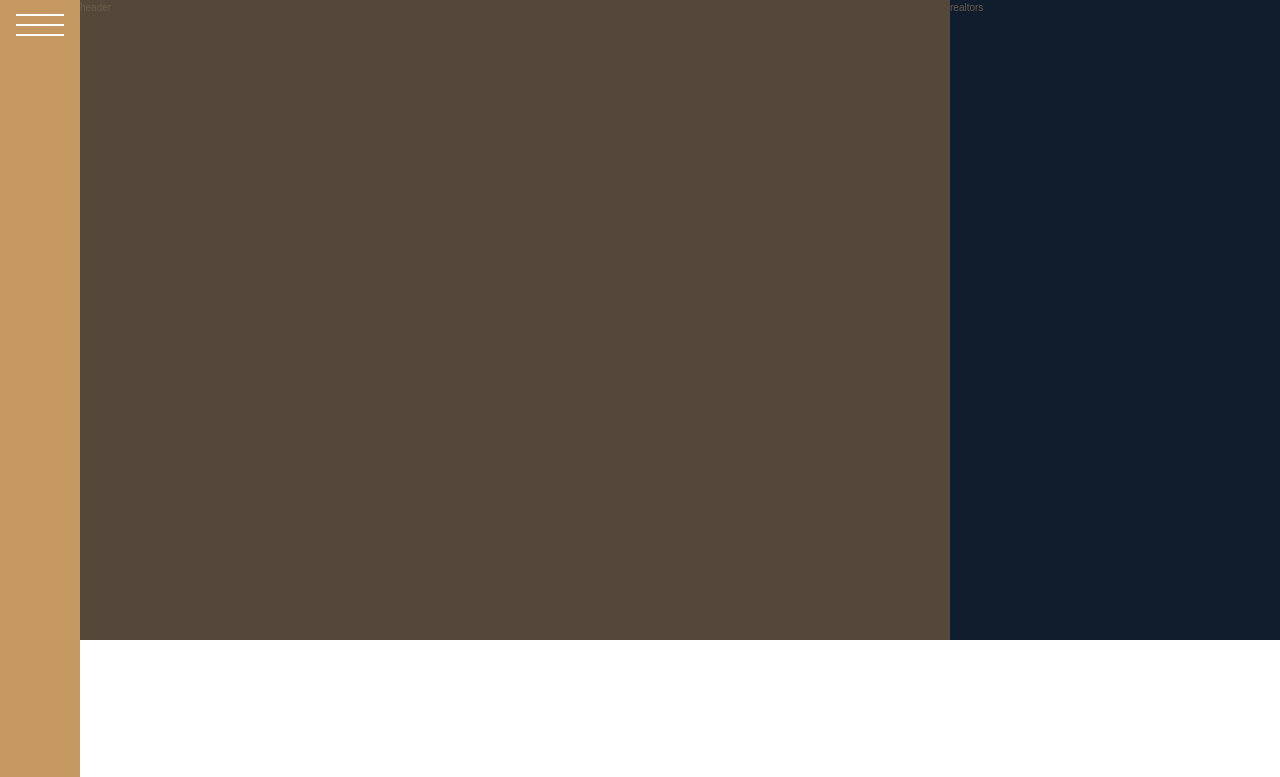
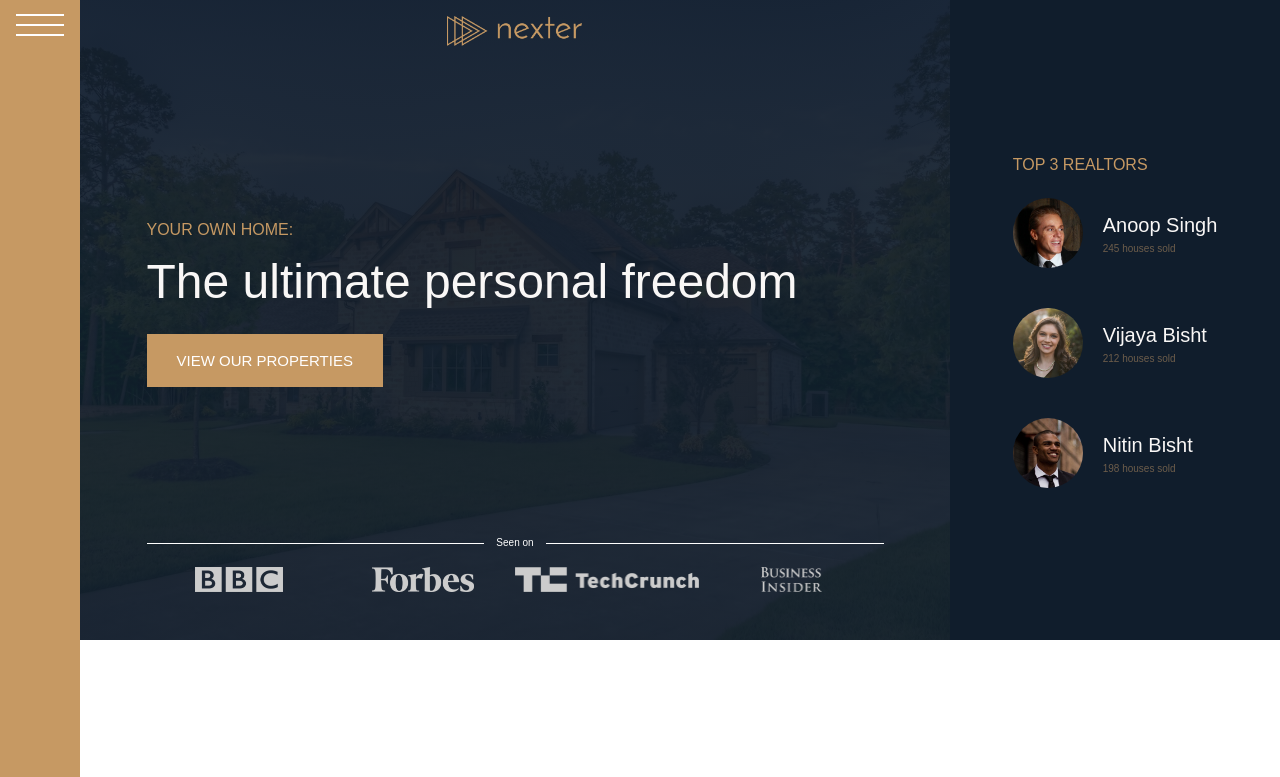
Before and after one commit to Anoop555777/home-retailer, a website: page index.html in a window 1280 px wide. Shown: the top 777 px of the page. Drawn offline with Linux system fonts and the light colour scheme.

Commit message:
add header

```diff
--- a/index.html
+++ b/index.html
@@ -18,8 +18,42 @@
     <div class="sidebar">
       <button class="nav-btn"></button>
     </div>
-    <header class="header">header</header>
-    <div class="realtors">realtors</div>
+    <header class="header">
+      <img src="img/logo.png" alt="Nexter logo" class="header__logo" />
+      <h3 class="heading-3">Your own home:</h3>
+      <h1 class="heading-1">The ultimate personal freedom</h1>
+      <button class="btn header__btn">View our properties</button>
+      <div class="header__seenon-text">Seen on</div>
+      <div class="header__seenon-logos">
+        <img src="img/logo-bbc.png" alt="Seen on logo 1" />
+        <img src="img/logo-forbes.png" alt="Seen on logo 2" />
+        <img src="img/logo-techcrunch.png" alt="Seen on logo 3" />
+        <img src="img/logo-bi.png" alt="Seen on logo 4" />
+      </div>
+    </header>
+    <div class="realtors">
+      <h3 class="heading-3">Top 3 Realtors</h3>
+      <div class="realtors__list">
+        <img src="img/realtor-1.jpeg" alt="Realtor 1" class="realtors__img" />
+        <div class="realtors__details">
+          <h4 class="heading-4 heading-4--light">Anoop Singh</h4>
+          <p class="realtors__sold">245 houses sold</p>
+        </div>
+
+        <img src="img/realtor-2.jpeg" alt="Realtor 2" class="realtors__img" />
+        <div class="realtors__details">
+          <h4 class="heading-4 heading-4--light">Vijaya Bisht</h4>
+          <p class="realtors__sold">212 houses sold</p>
+        </div>
+
+        <img src="img/realtor-3.jpeg" alt="Realtor 3" class="realtors__img" />
+        <div class="realtors__details">
+          <h4 class="heading-4 heading-4--light">Nitin Bisht</h4>
+          <p class="realtors__sold">198 houses sold</p>
+        </div>
+      </div>
+    </div>
+
     <section class="features">
       <div class="feature">
         <svg class="feature__icon">
--- a/sass/_header.scss
+++ b/sass/_header.scss
@@ -1,4 +1,63 @@
 .header {
   background-color: $color-grey-dark-1;
-  grid-column: full-start/col-start 7 ;
+  grid-column: full-start/col-start 7;
+  background-image: linear-gradient(
+      rgba($color-secondary, 0.93),
+      rgba($color-secondary, 0.93)
+    ),
+    url(../img/hero.jpeg);
+  background-size: cover;
+  background-position: center;
+  display: grid;
+  padding: 4.8rem;
+  padding-top: 1.6rem;
+  grid-template-rows: 1fr min-content 6rem 1fr;
+  grid-row-gap: 1.6rem;
+  grid-template-columns: max-content;
+  justify-content: center;
+
+  &__logo {
+    height: 3rem;
+    justify-self: center;
+  }
+
+  &__btn {
+    justify-self: start;
+    align-self: start;
+  }
+
+  &__seenon-text {
+    color: #fff;
+    display: grid;
+    grid-template-columns: 1fr max-content 1fr;
+    grid-gap: 1.2rem;
+    align-items: center;
+    &::after {
+      content: "";
+      height: 1px;
+      width: 100%;
+      display: block;
+      background-color: currentColor;
+    }
+
+    &::before {
+      content: "";
+      height: 1px;
+      width: 100%;
+      display: block;
+      background-color: currentColor;
+    }
+  }
+
+  &__seenon-logos {
+    display: grid;
+    grid-template-columns: repeat(4, 1fr);
+    justify-items: center;
+    align-items: center;
+    img {
+      height: 2.5rem;
+      display: inline-block;
+      filter: brightness(80%);
+    }
+  }
 }
--- a/sass/_realtors.scss
+++ b/sass/_realtors.scss
@@ -1,4 +1,23 @@
 .realtors {
   background-color: $color-secondary;
   grid-column: col-start 7 / full-end;
+  display: grid;
+  justify-content: center;
+  align-content: center;
+
+  &__list {
+    margin-top: 2rem;
+    display: grid;
+    grid-template-columns: min-content max-content;
+    align-items: center;
+
+    grid-column-gap: 2rem;
+    grid-row-gap: 5vh;
+  }
+
+  &__img {
+    width: 7rem;
+    border-radius: 50%;
+    display: block;
+  }
 }
```
Also changed, not shown: css/style.css.
